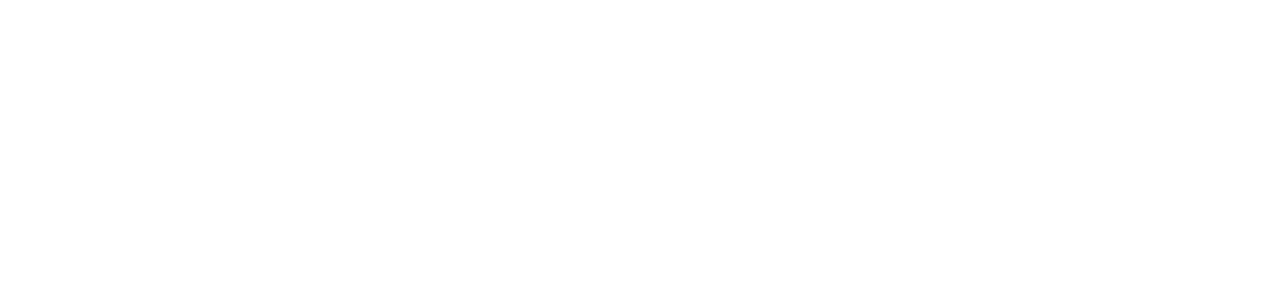
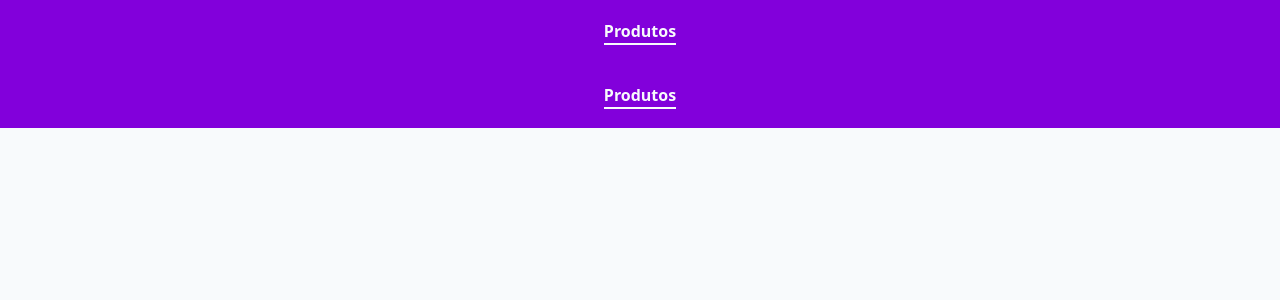
Before and after one commit to EnzoBernardis2007/e-commerce-md, a React (Vite) app: page /layout/product in a window 1280 px wide. Before the commit this address had no page. Shown: the top 300 px of the page. Built offline with nearby package versions, Linux system fonts and the light colour scheme.

Commit message:
feat(header): added header with navigation included

```diff
--- /dev/null
+++ b/src/components/Header.tsx
@@ -0,0 +1,10 @@
+import { Link } from "react-router-dom"
+
+export default function Header() {
+    return (
+        <header className="bg-purple-700 h-16 flex justify-center items-center">
+            <Link className="text-slate-50 font-semibold border-b-2"
+            to='/product'>Produtos</Link>
+        </header>
+    )
+}
--- a/src/pages/Landpage.tsx
+++ b/src/pages/Landpage.tsx
@@ -3,7 +3,7 @@
 export default function Landpage() {
     return(
         <div className="h-screen bg-slate-100 flex justify-center items-center gap-6">
-            <Link className="w-28 h-12 ring-2 ring-purple-700 font-semibold text-purple-700 flex justify-center items-center rounded" to='signin'>
+            <Link className="w-28 h-12 ring-2 ring-purple-700 font-semibold text-purple-700 flex justify-center items-center rounded" to='layout'>
             Sign In</Link>
             <Link className="w-28 h-12 ring-2 ring-purple-700 bg-purple-700 font-semibold text-white flex justify-center items-center rounded" to='signup'>
             Sign Up</Link>
--- /dev/null
+++ b/src/pages/Layout.tsx
@@ -0,0 +1,11 @@
+import { Outlet } from "react-router-dom"
+import Header from "../components/Header"
+
+export default function Layout() {
+    return(
+        <div className="h-screen bg-slate-50">
+            <Header />
+            <Outlet />
+        </div>
+    )
+}
--- /dev/null
+++ b/src/pages/Product.tsx
@@ -0,0 +1,9 @@
+import Header from "../components/Header"
+
+export default function Product() {
+    return (
+        <main className="h-full">
+            <Header />
+        </main>
+    )
+}
--- a/src/routes/Navigation.tsx
+++ b/src/routes/Navigation.tsx
@@ -2,6 +2,8 @@
 import Landpage from '../pages/Landpage'
 import Signin from '../pages/Signin'
 import Signup from '../pages/Signup'
+import Layout from '../pages/Layout'
+import Product from '../pages/Product'
 
 export default function Navigation() {
   return (
@@ -10,6 +12,9 @@
         <Route path='/' element={ <Landpage /> }/>
         <Route path='signin' element={ <Signin /> }/>
         <Route path='signup' element={ <Signup /> }/>
+        <Route path='layout' element={ <Layout /> }>
+          <Route path='product' element={ <Product /> } />
+        </Route>
       </Routes>
     </BrowserRouter>
   )
```
